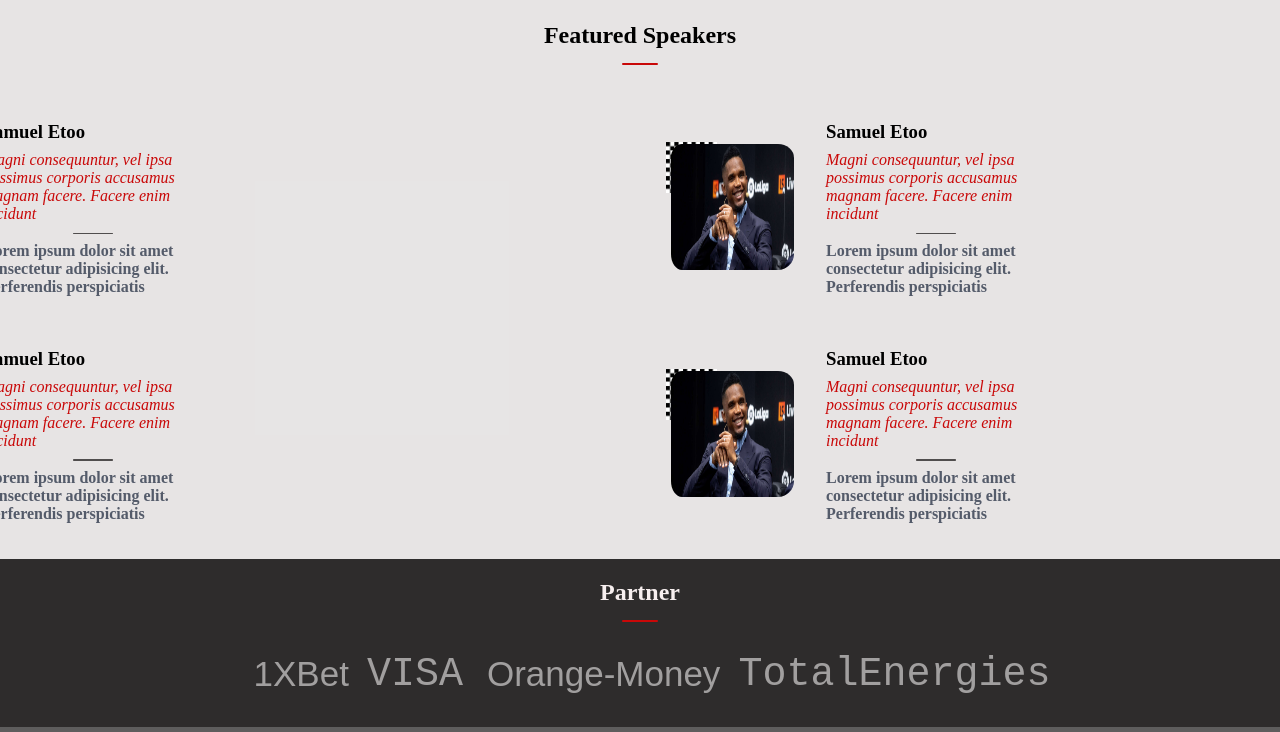
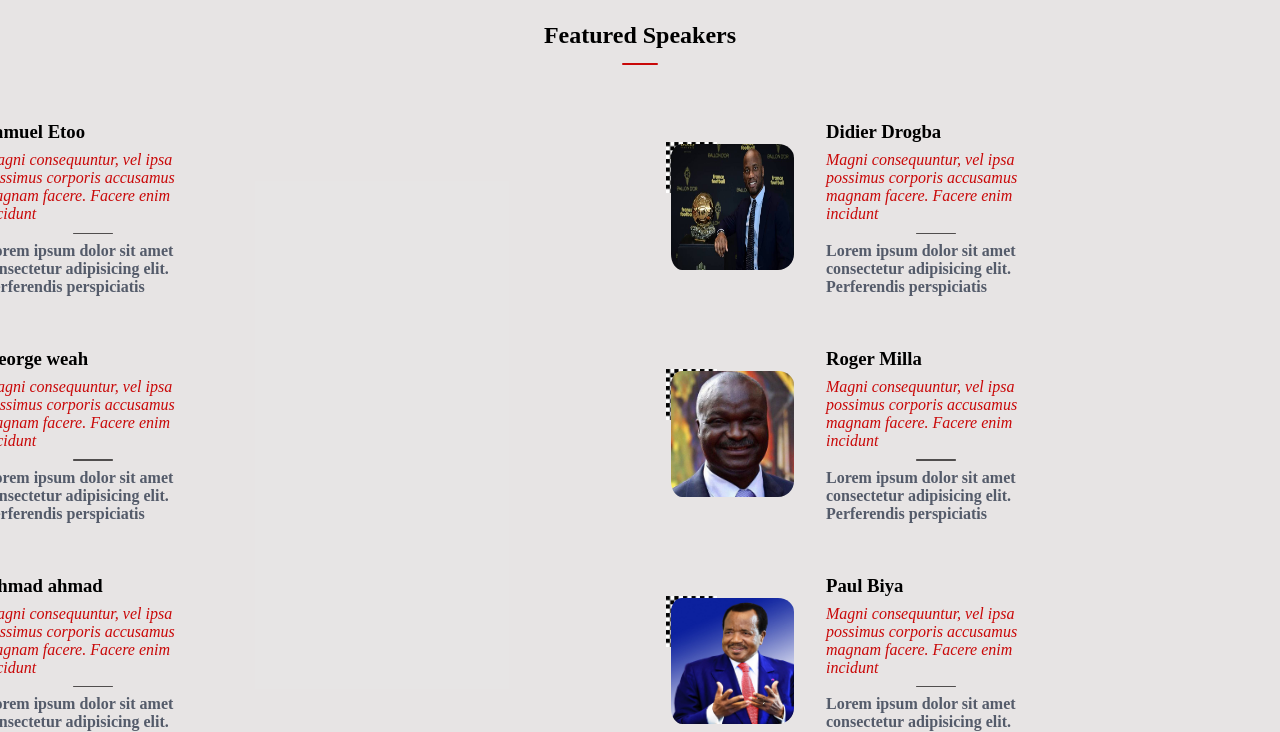
Before and after one commit to tufoinnkuo10/Capstone-1, a plain HTML site: page index.html in a window 1280 px wide. Shown: the part 1090-1822 px from the top of the page. Drawn offline with Linux system fonts and the light colour scheme.

Commit message:
add hover to cards and speaker changes

```diff
--- a/script.js
+++ b/script.js
@@ -53,6 +53,18 @@
   text: 'Magni consequuntur, vel ipsa possimus corporis accusamus magnam facere. Facere enim incidunt',
   description: 'Lorem ipsum dolor sit amet consectetur adipisicing elit. Perferendis perspiciatis !',
 },
+{
+  name: 'Ahmad ahmad',
+  image: './images/speakers/ahmad.jpg',
+  text: 'Magni consequuntur, vel ipsa possimus corporis accusamus magnam facere. Facere enim incidunt',
+  description: 'Lorem ipsum dolor sit amet consectetur adipisicing elit. Perferendis perspiciatis !',
+},
+{
+  name: 'Paul Biya',
+  image: './images/speakers/paul_biya.jpg',
+  text: 'Magni consequuntur, vel ipsa possimus corporis accusamus magnam facere. Facere enim incidunt',
+  description: 'Lorem ipsum dolor sit amet consectetur adipisicing elit. Perferendis perspiciatis !',
+},
 ];
 
 
@@ -79,11 +91,11 @@
 speakerImgContainer.classList.add('speaker-image');
 speakerImgContainer.append(speakerImg);
 speakerImg.classList.add('speaker-image');
-speakerImg.src = './images/speakers/etoo3.jpg';
+speakerImg.src = speakers[i].image;
 speakerCard.append(speakerInfo);
 speakerInfo.classList.add('speaker-info');
 speakerInfo.append(speakerName);
-speakerName.innerText = speakers[0].name;
+speakerName.innerText = speakers[i].name;
 speakerInfo.append(speakerText);
 speakerText.classList.add('speaker-text');
 speakerText.innerText = 'Magni consequuntur, vel ipsa possimus corporis accusamus magnam facere. Facere enim incidunt';
--- a/style.css
+++ b/style.css
@@ -552,6 +552,10 @@
     height: 275px;
   }
 
+  .main-program .card:hover {
+    border: 2px solid whitesmoke;
+  }
+
   .dsk-see-program {
     display: flex;
     justify-content: center;
```
